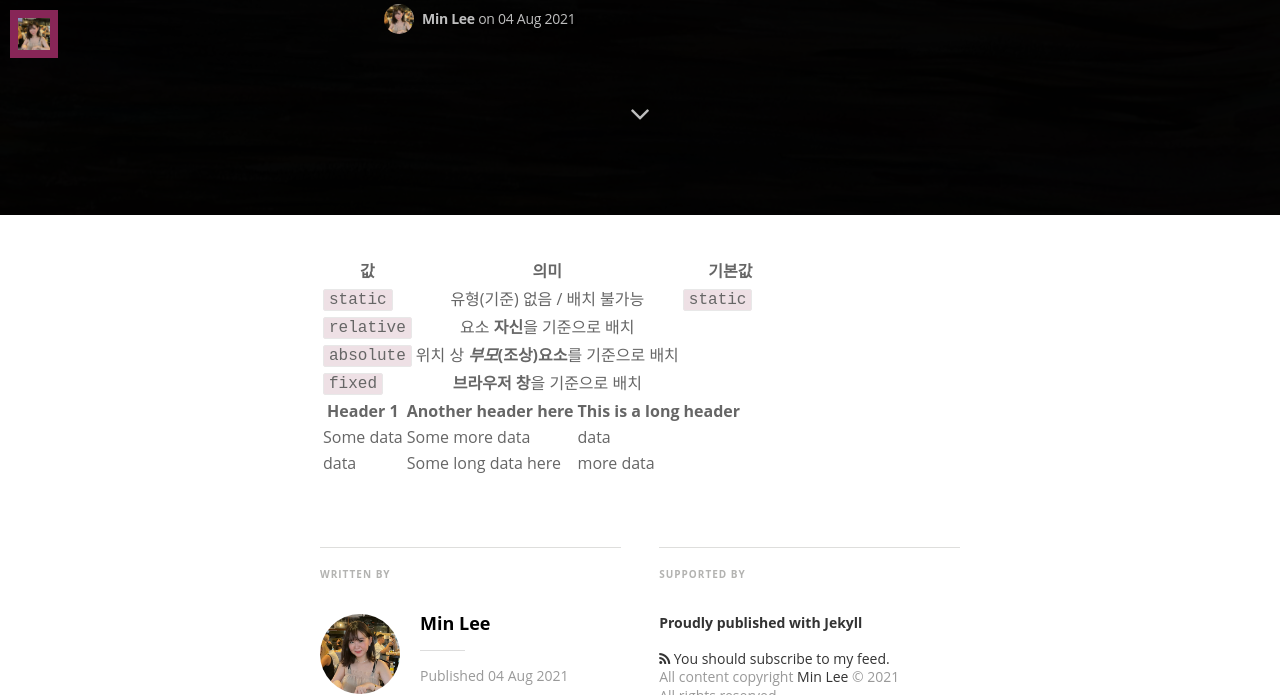
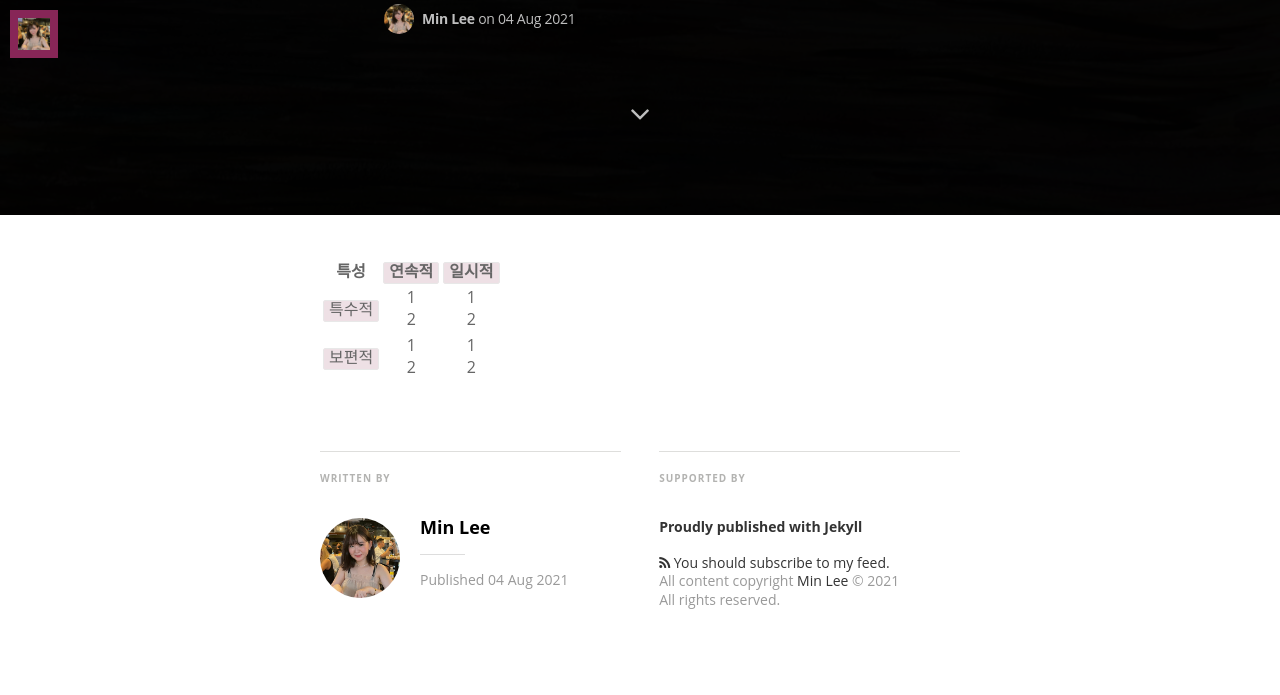
Before and after one commit to minniie/minniie.github.io, a Jekyll site: the page built from _posts/2021-08-05-post4.markdown, in a window 1280 px wide and 900 px high, scrolled down 685 px, cut to the strip 0-695 px from the top of the window. Built offline with Jekyll 4.4.1, drawn with Linux system fonts in a browser that asks for light colours; nearby versions of some CDN libraries; some web fonts are replaced.

Commit message:
Update 2021-08-05-post4.markdown

```diff
--- a/_posts/2021-08-05-post4.markdown
+++ b/_posts/2021-08-05-post4.markdown
@@ -8,14 +8,7 @@ image: /assets/article_images/2021-08-04-post3/wallpaper.jpg
 use_math: true
 ---
 
-값 | 의미 | 기본값
----|:---:|---:
-`static` | 유형(기준) 없음 / 배치 불가능 | `static`
-`relative` | 요소 **자신**을 기준으로 배치 |
-`absolute` | 위치 상 **_부모_(조상)요소**를 기준으로 배치 |
-`fixed` | **브라우저 창**을 기준으로 배치 |
-
-| Header 1  | Another header here | This is a long header |
-| --- | --- | --- |
-| Some data | Some more data | data |
-| data | Some long data here | more data |
+ 특성 | `연속적` | `일시적`
+:---:|:---:|:---:
+`특수적` |1 <br /> 2 <br />  | 1 <br /> 2
+`보편적` | 1 <br /> 2 <br />  | 1 <br /> 2
```
